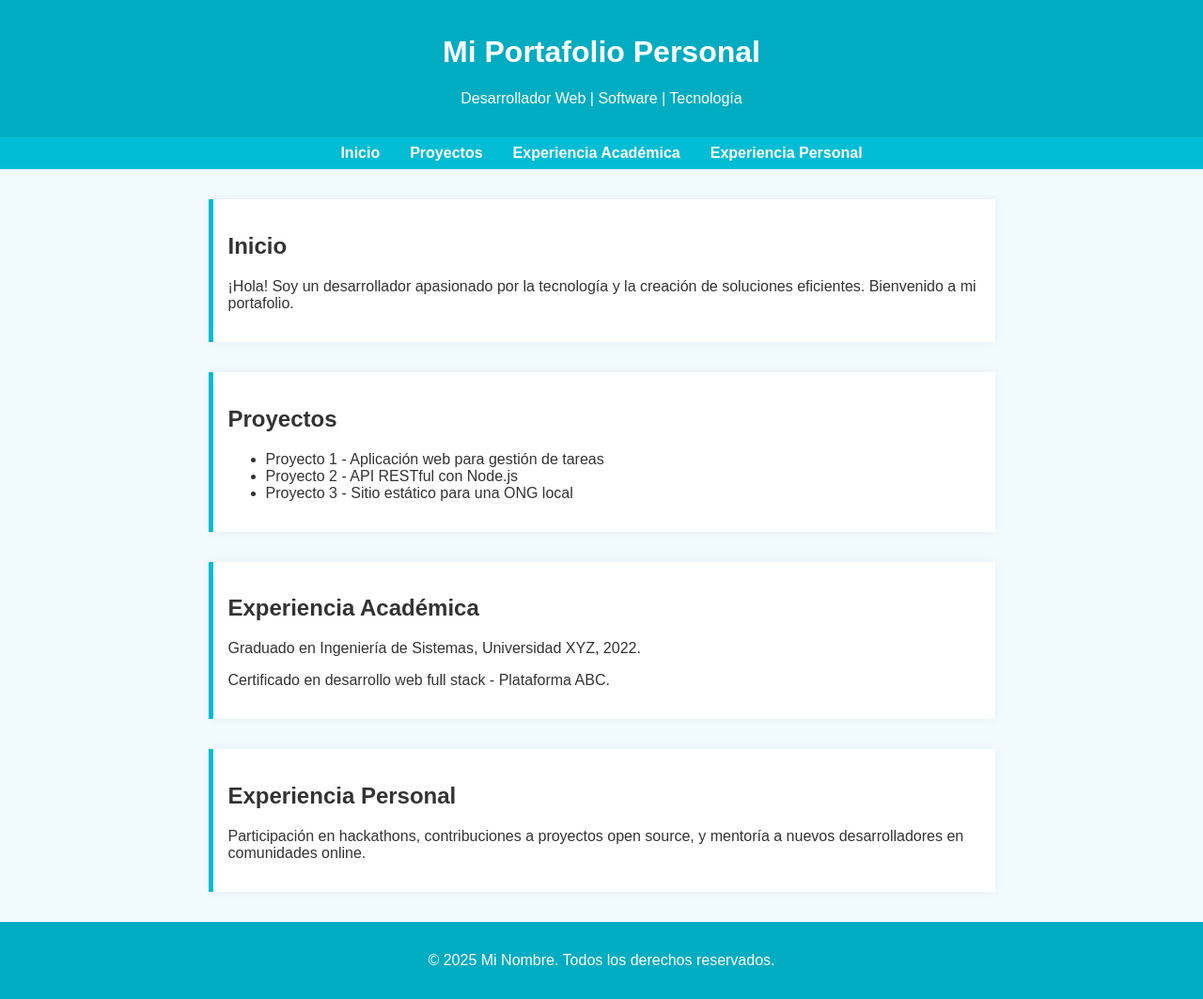
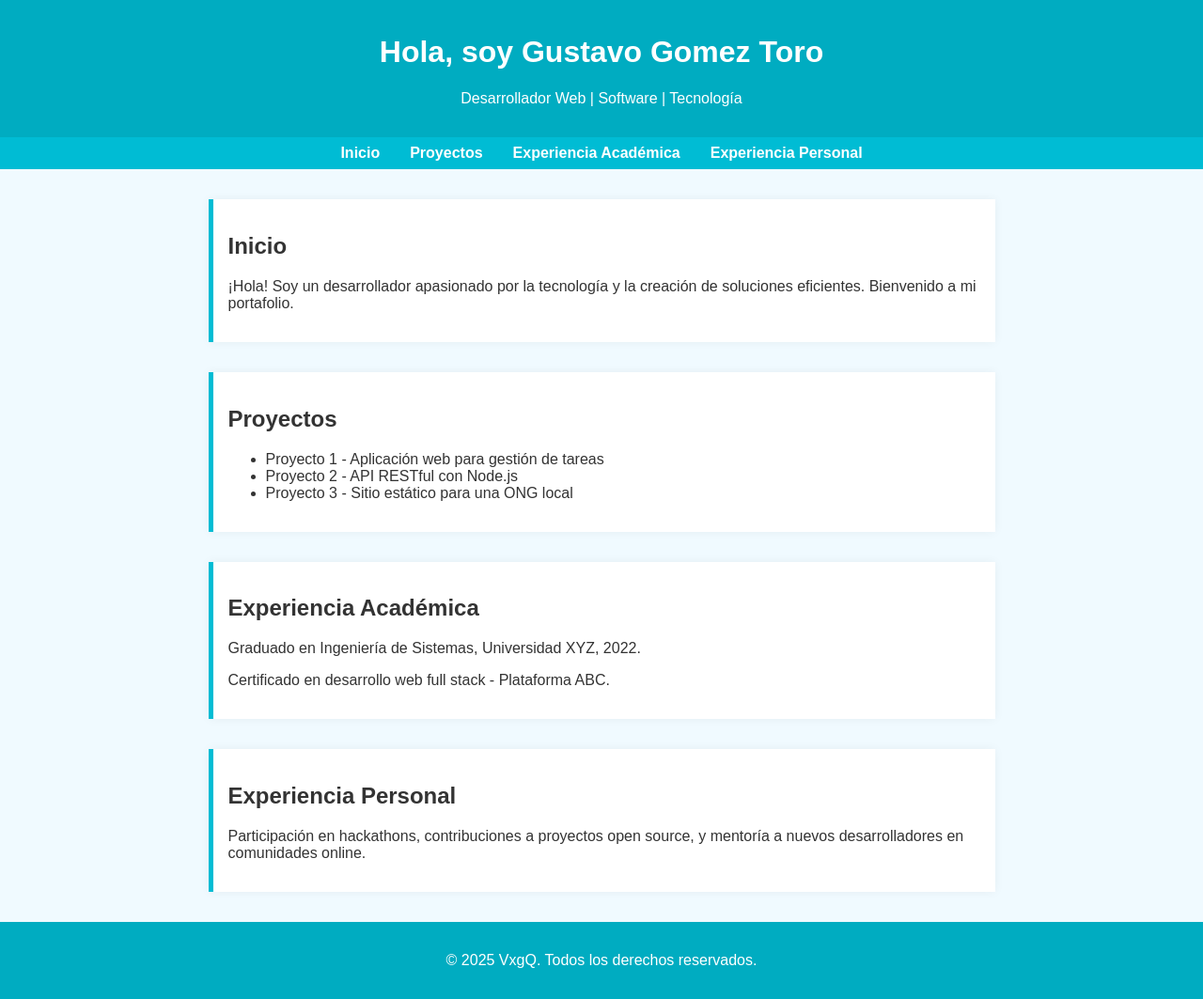
Before and after one commit to GustCes/GustCes.github.io, a plain HTML site: page index.html in a window 1280 px wide. Shown: the whole page at 94% size. Drawn offline with Linux system fonts and the light colour scheme.

Commit message:
double html error fixed

```diff
--- a/index.html
+++ b/index.html
@@ -1,11 +1,3 @@
-<!DOCTYPE html>
-<html lang="es">
-<head>
-    <meta charset="UTF-8">
-    <meta name="viewport" content="width=device-width, initial-scale=1.0">
-    <title>Document</title>
-</head>
-<body>
     <!DOCTYPE html>
 <html lang="es">
 <head>
@@ -73,7 +65,7 @@
 <body>
 
   <header>
-    <h1>Mi Portafolio Personal</h1>
+    <h1>Hola, soy Gustavo Gomez Toro</h1>
     <p>Desarrollador Web | Software | Tecnología</p>
   </header>
 
@@ -110,11 +102,8 @@
   </section>
 
   <footer>
-    <p>&copy; 2025 Mi Nombre. Todos los derechos reservados.</p>
+    <p>&copy; 2025 VxgQ. Todos los derechos reservados.</p>
   </footer>
 
 </body>
 </html>
-
-</body>
-</html>
```
